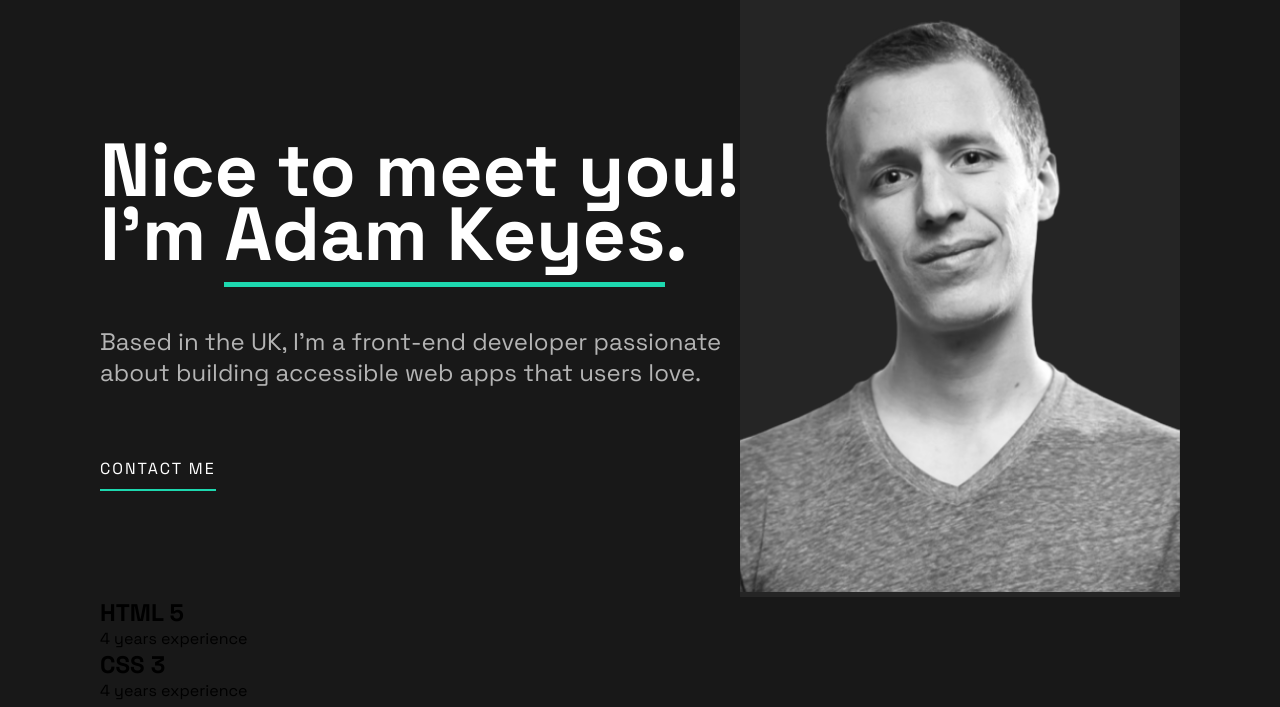
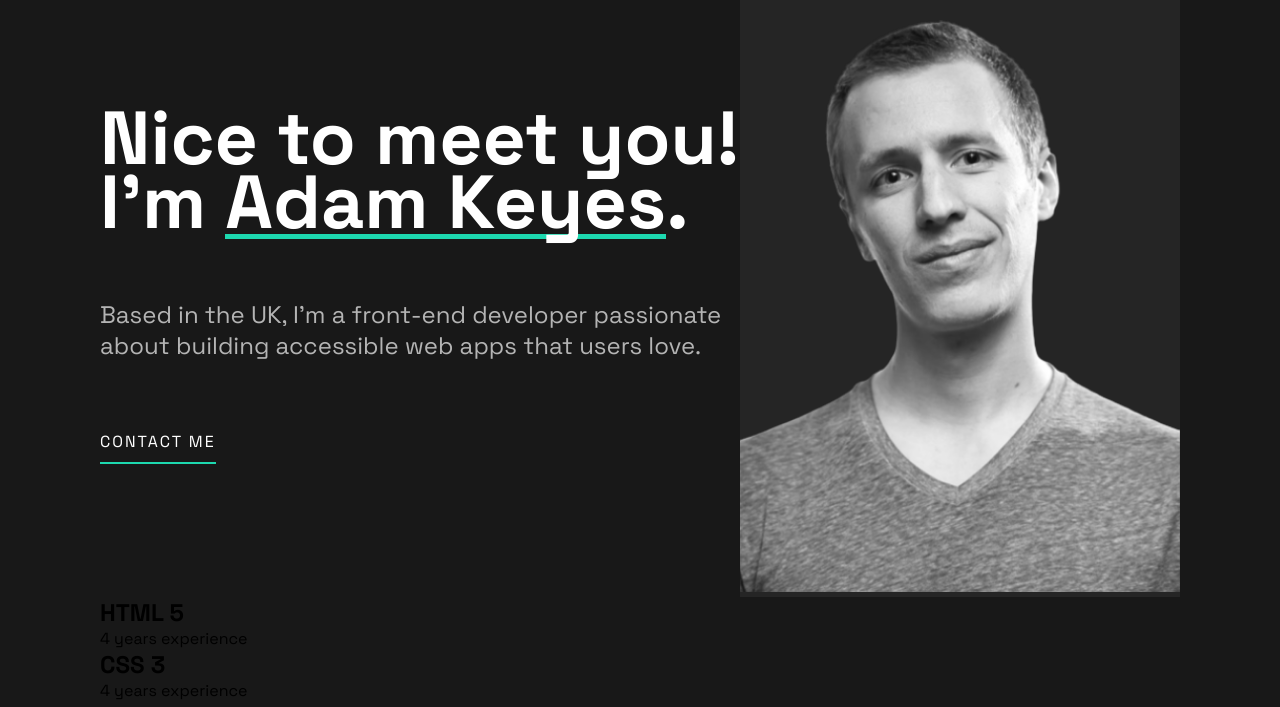
Before and after one commit to CamposJayme/single-page-portfolio, a plain HTML site: page index.html in a window 1280 px wide. Shown: the part 84-791 px from the top of the page. Drawn offline with Linux system fonts and the light colour scheme.

Commit message:
span pseudo-element content

```diff
--- a/css/styles.css
+++ b/css/styles.css
@@ -55,7 +55,7 @@ a {
 
 #about div.intro {
     max-width: 800px;
-    z-index: 3000;
+    margin-bottom: 60px;
 }
 
 #about div.intro h1 {
@@ -65,8 +65,12 @@ a {
     margin-bottom: 60px;
 }
 
-#about div.intro h1 span {
-    border-bottom: 5px solid rgb(29, 216, 175);
+#about div.intro h1 span::after {
+    content: "";
+    display: block;
+    width: 100%;
+    height: 5px;
+    background-color: rgb(29, 216, 175);
 }
 
 #about div.intro p {
--- a/index.html
+++ b/index.html
@@ -43,7 +43,7 @@
 
         <section id="about">
             <div class="intro">
-                <h1>Nice to meet you! I'm <span>Adam Keyes</span>.</h1>
+                <h1>Nice to meet you! I'm <span style="display: inline-block;">Adam Keyes</span>.</h1>
                 <p>Based in the UK, I'm a front-end developer passionate about
                 building accessible web apps that users love.</p>
                 <a href="#">Contact Me</a>
```
